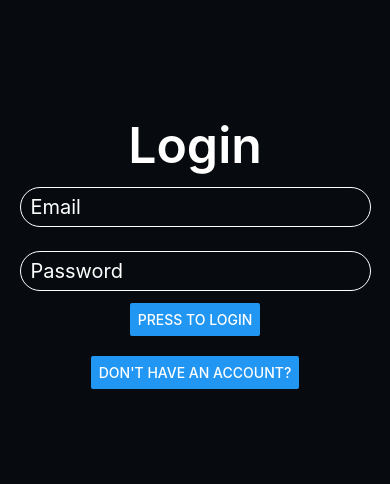
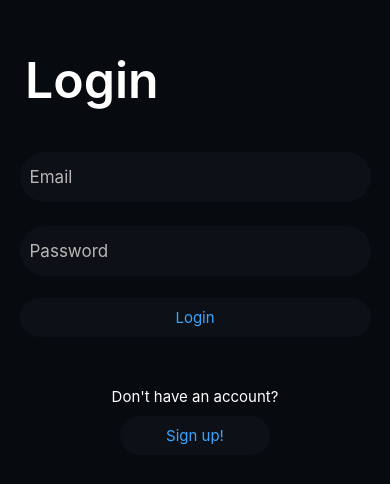
Before and after one commit to SebastianMaliwiecki/FindMeParking, a React Native app: screen /Login in a window 390 px wide. Shown: the part 170-654 px from the top of the page. Built offline with nearby package versions, Linux system fonts and the light colour scheme; no server answers.

Commit message:
Login & signup UI changed

```diff
--- a/AuthStackNav.js
+++ b/AuthStackNav.js
@@ -15,7 +15,9 @@ const AuthStackNav = () => {
             }}
         >
             <Stack.Screen name="Login" component={Login} />
-            <Stack.Screen name="Signup" component={Signup} />
+            <Stack.Group screenOptions={{ presentation: 'modal' }}>
+                <Stack.Screen name="Signup" component={Signup} />
+            </Stack.Group>
         </Stack.Navigator>
     )
 }
--- a/context/AuthContext.js
+++ b/context/AuthContext.js
@@ -3,9 +3,10 @@ import { auth, db } from '../firebase';
 import {
     onAuthStateChanged,
     createUserWithEmailAndPassword,
-    signInWithEmailAndPassword ,
+    signInWithEmailAndPassword,
     signOut
 } from "firebase/auth";
+import { doc, setDoc } from "firebase/firestore";
 
 const authContext = React.createContext();
 
@@ -35,13 +36,13 @@ export function AuthProvider({ children }) {
         return signOut(auth);
     };
 
-    const insertUserInfo = (email, password, firstName, lastName) => {
-        return db.collection('users').doc(email).set({
-            Firstname: firstName,
-            Lastname: lastName,
-            Email: email,
-            Password: password
-        })
+    const insertUserInfo = (name, email, carReg) => {
+        console.log(CurrentUser.uid);
+        return setDoc(doc(db, "users", email), {
+            name: name,
+            email: email,
+            car_registration: carReg,
+        });
     };
 
     const userInfo = {
--- a/screens/Login.js
+++ b/screens/Login.js
@@ -1,5 +1,5 @@
 import React,{ useRef, useState } from 'react'
-import { View, KeyboardAvoidingView, TextInput, StyleSheet, Text, Platform, TouchableWithoutFeedback, Button, Keyboard  } from 'react-native';
+import { View, KeyboardAvoidingView, TextInput, StyleSheet, Text, Platform, Button, Keyboard, TouchableOpacity, Alert  } from 'react-native';
 import { useAuthContext } from '../context/AuthContext';
 
 const Login = ({navigation}) => {
@@ -9,11 +9,26 @@ const Login = ({navigation}) => {
 
     const [loginError, setloginError] = useState("");
     const [buttonActive, setButtonActive] = useState(false)
+    const [isFocused, setIsFocused] = useState(true)
 
     const { Login} = useAuthContext();
 
+    const LoginAlert = () => {
+        Alert.alert(
+            "Login error!",
+            "Make sure both email and password field are not empty",
+            [
+                { text: "OK", onPress: () => {} }
+            ]
+        );
+    }
+
     const submisionHandler = async (e) => {
         try {
+            if(!email || !password) {
+                LoginAlert();
+                return
+            }
             setButtonActive(true);
             setloginError(""); // Resets the error state
             await Login(email, password);
@@ -25,46 +40,70 @@ const Login = ({navigation}) => {
         }
     };
 
+    const handleFocus = () => {
+        setIsFocused(true);
+    }
+
+    const handleBlur = () => {
+        setIsFocused(false);
+    }
+
     return (
         <KeyboardAvoidingView
             behavior={Platform.OS === "ios" ? "padding" : "height"}
             style={styles.container}
         >
-            <View>
+            <View style={styles.text2}>
                 <Text style={styles.text}>Login</Text>
             </View>
+            <View style={styles.formContainer}>
                 <TextInput
                     style={styles.input}
                     placeholder='Email'
-                placeholderTextColor="white"
+                    placeholderTextColor='rgb(186, 181, 181)'
                     onChangeText={setEmail}
                     keyboardAppearance='dark'
+                    keyboardType='email-address'
                 />
                 <TextInput
                     style={styles.input}
                     placeholder='Password'
-                placeholderTextColor="white"
+                    placeholderTextColor='rgb(186, 181, 181)'
                     onChangeText={setPassword}
                     keyboardAppearance='dark'
+                    secureTextEntry={true}
                 />
-            <Button
+                {/* <Button
                     title={buttonActive ? "Logging in..." : "Press to login"}
                     onPress={() => {
                         Keyboard.dismiss();
                         submisionHandler();
                     }}
+                /> */}
+                <TouchableOpacity
+                    onPress={() => {
+                        Keyboard.dismiss();
+                        submisionHandler();
+                    }}
                     style={styles.button}
-            />
+                >
+                    <Text style={styles.signUpText}>{buttonActive ? "Logging in..." : "Login"}</Text>
+                </TouchableOpacity>
                 <View style={styles.singUpButton}>
-                <Button
-                    title="Don't have an account?"
+                    <Text style={{color: 'white', fontSize: 15}}>
+                        Don't have an account?
+                    </Text>
+                    <TouchableOpacity
                         onPress={() => {
                             Keyboard.dismiss();
                             navigation.navigate('Signup');
                         }}
-                />
+                        style={styles.button}
+                    >
+                        <Text style={styles.signUpText}>Sign up!</Text>
+                    </TouchableOpacity>
                 </View>
-
+            </View>
         </KeyboardAvoidingView>
     )
 }
@@ -74,34 +113,51 @@ export default Login
 const styles = StyleSheet.create({
     container: {
         flex: 1,
+        backgroundColor: 'rgb(7,10,14)',
         justifyContent: 'center',
+    },
+    formContainer: {
         alignItems: 'center',
-        backgroundColor: 'rgb(7,10,14)'
     },
     input: {
         height: 40,
         margin: 12,
         borderWidth: 1,
         padding: 10,
-        borderColor: 'white',
         width: '90%',
         color: 'white',
-        borderBottomLeftRadius: 25,
-        borderBottomRightRadius: 25,
-        borderBottomStartRadius: 25,
-        borderTopEndRadius: 25,
-        borderTopLeftRadius: 25,
-        fontSize: 20,
+        height: 50,
+        borderRadius: 25,
+        fontSize: 17,
+        elevation: 0,
+        backgroundColor: 'rgb(13,17,23)',
+        borderWidth: 0,
     },
     text: {
         color: 'white',
         fontWeight: '600',
         fontSize: 50,
+        borderRadius: 25,
+        marginBottom: 30,
+        marginLeft: 25,
     },
     button: {
-        marginTop: 30,
+        marginTop: 10,
+        alignItems: "center",
+        backgroundColor: 'rgb(13,17,23)',
+        padding: 10,
+        overflow: 'hidden',
+        borderRadius: 25,
+        width: '90%',
     },
     singUpButton: {
-        marginTop: 20,
-    }
+        marginTop: 50,
+        justifyContent: 'center',
+        alignItems: 'center',
+    },
+    signUpText: {
+        fontSize: 15,
+        color: 'rgb(56,166,255)',
+        margin: 0,
+    },
 });
--- a/screens/Map.js
+++ b/screens/Map.js
@@ -2,6 +2,7 @@ import React, { useEffect } from 'react'
 import { StyleSheet, Text, View,TouchableOpacity } from 'react-native'
 import MapView, {PROVIDER_GOOGLE} from 'react-native-maps'
 import { Ionicons } from '@expo/vector-icons';
+import { FontAwesome5 } from '@expo/vector-icons';
 import mapStyle from '../assets/map/MapStyle';
 import {db} from '../firebase'
 import { collection, addDoc } from "firebase/firestore";
@@ -32,6 +33,17 @@ const Map = ({navigation}) => {
             >
                 <View >
                     <Ionicons name="settings" size={27} color="white" />
+                </View>
+            </TouchableOpacity>
+
+            <TouchableOpacity
+                onPress={() => {
+                    navigation.navigate("Settings")
+                }}
+                style={styles.car}
+            >
+                <View >
+                    <FontAwesome5 name="car-side" size={24} color="white" />
                 </View>
             </TouchableOpacity>
 
@@ -72,5 +84,11 @@ const styles = StyleSheet.create({
         top: 50,
         right: 20,
         zIndex: 1
+    },
+    car: {
+        position: 'absolute',
+        top: 95,
+        right: 20,
+        zIndex: 1
     }
 })
--- a/screens/Signup.js
+++ b/screens/Signup.js
@@ -6,11 +6,13 @@ const Signup = ({navigation}) => {
 
     const[email, setEmail] =  useState("");
     const[password, setPassword] =  useState("");
+    const[name, setName] = useState("");
+    const[carReg, setCarReg] = useState("");
 
     const [buttonActive, setButtonActive] = useState(false);
     const [signUpError, setSignUpError] = useState("");
 
-    const { signUp } = useAuthContext();
+    const { signUp, insertUserInfo } = useAuthContext();
 
     const submisionHandler = async (e) => {
         try {
@@ -18,6 +20,11 @@ const Signup = ({navigation}) => {
             await signUp(
                 email,
                 password,
+            );
+            await insertUserInfo(
+                name,
+                email,
+                carReg
             );
         }
         catch (error) {
@@ -36,17 +43,33 @@ const Signup = ({navigation}) => {
             </View>
             <TextInput
                 style={styles.input}
-                placeholder='Email'
-                placeholderTextColor="white"
-                onChangeText={setEmail}
+                placeholder='Name'
+                placeholderTextColor='rgb(186, 181, 181)'
+                onChangeText={setName}
                 keyboardAppearance='dark'
             />
             <TextInput
                 style={styles.input}
+                placeholder='Email'
+                placeholderTextColor='rgb(186, 181, 181)'
+                onChangeText={setEmail}
+                keyboardAppearance='dark'
+                keyboardType='email-address'
+            />
+            <TextInput
+                style={styles.input}
                 placeholder='Password'
-                placeholderTextColor="white"
+                placeholderTextColor='rgb(186, 181, 181)'
                 onChangeText={setPassword}
                 keyboardAppearance='dark'
+            />
+            <TextInput
+                style={styles.input}
+                placeholder='Car Registration'
+                placeholderTextColor='rgb(186, 181, 181)'
+                onChangeText={setCarReg}
+                keyboardAppearance='dark'
+                autoCapitalize = {"characters"}
             />
             <Button
                 title={buttonActive ? "Logging in..." : "Press to login"}
@@ -83,9 +106,14 @@ const styles = StyleSheet.create({
         margin: 12,
         borderWidth: 1,
         padding: 10,
-        borderColor: 'white',
         width: '90%',
-        color: 'white'
+        color: 'white',
+        height: 50,
+        borderRadius: 25,
+        fontSize: 17,
+        elevation: 0,
+        backgroundColor: 'rgb(13,17,23)',
+        borderWidth: 0,
     },
     text: {
         color: 'white',
```
Also changed, not shown: screens/CarInfo.js (added, +14 -0 lines). Lines whose indentation alone changed are shown as unchanged.
